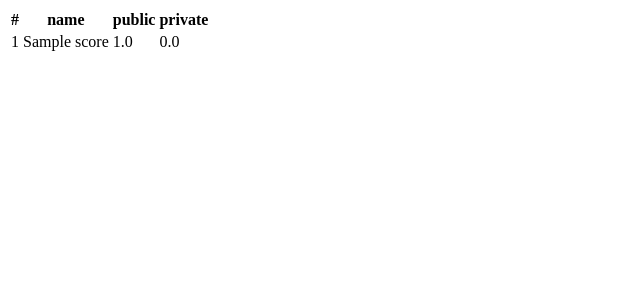
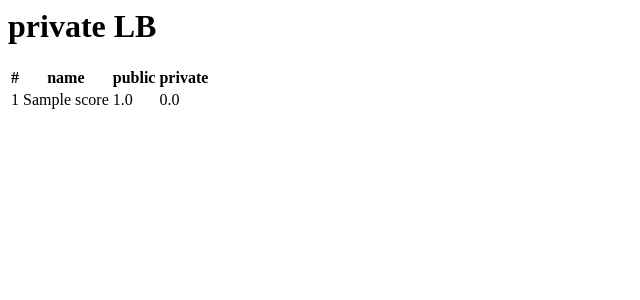
Before and after one commit to amaotone/hostcomp, a Flask app: page /private in a window 1280 px wide. Shown: the top 300 px of the page, without its empty margins (0-640 px from the left). Run offline with Flask 2, Linux system fonts and the light colour scheme; tables that the repository leaves empty hold one stand-in row (values such as "Sample post").

Commit message:
Add title

```diff
--- a/app.py
+++ b/app.py
@@ -27,14 +27,14 @@ class Score(db.Model):
 def index():
     scores = Score.query.all()
     scores = sorted(scores, key=lambda x: x.public)
-    return render_template('index.html', scores=scores, private=False)
+    return render_template('index.html', scores=scores, title='public LB', private=False)
 
 
 @app.route('/private')
 def private():
     scores = Score.query.all()
     scores = sorted(scores, key=lambda x: x.private)
-    return render_template('index.html', scores=scores, private=True)
+    return render_template('index.html', scores=scores, title='private LB', private=True)
 
 
 @app.route('/submit', methods=['POST'])
@@ -70,7 +70,7 @@ def download_dataset():
     if testdata is None:
         app.logger.info('download test data')
         testdata_url = os.environ.get('TESTDATA_URL')
-        os.system(f'wget -O /tmp/test.csv {testdata_url}')
+        os.system(f'wget -q -O /tmp/test.csv {testdata_url}')
         testdata = pd.read_csv('/tmp/test.csv')
 
 
--- a/templates/index.html
+++ b/templates/index.html
@@ -1,5 +1,9 @@
 <html>
+    <head>
+        <title>{{ title }}</title>
+    </head>
     <body>
+        <h1>{{ title }}</h1>
         <table>
             <tr>
                 <th>#</th>
```
Lines whose indentation alone changed are shown as unchanged.
